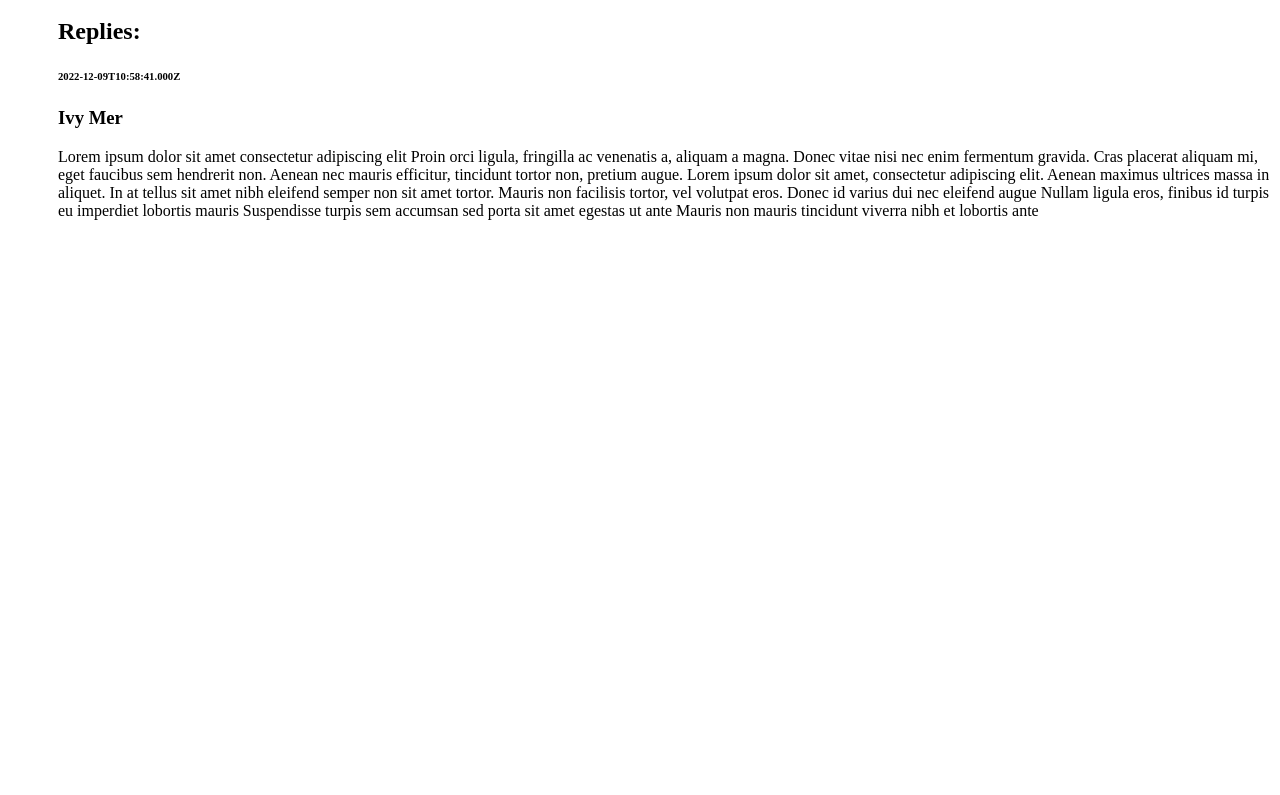
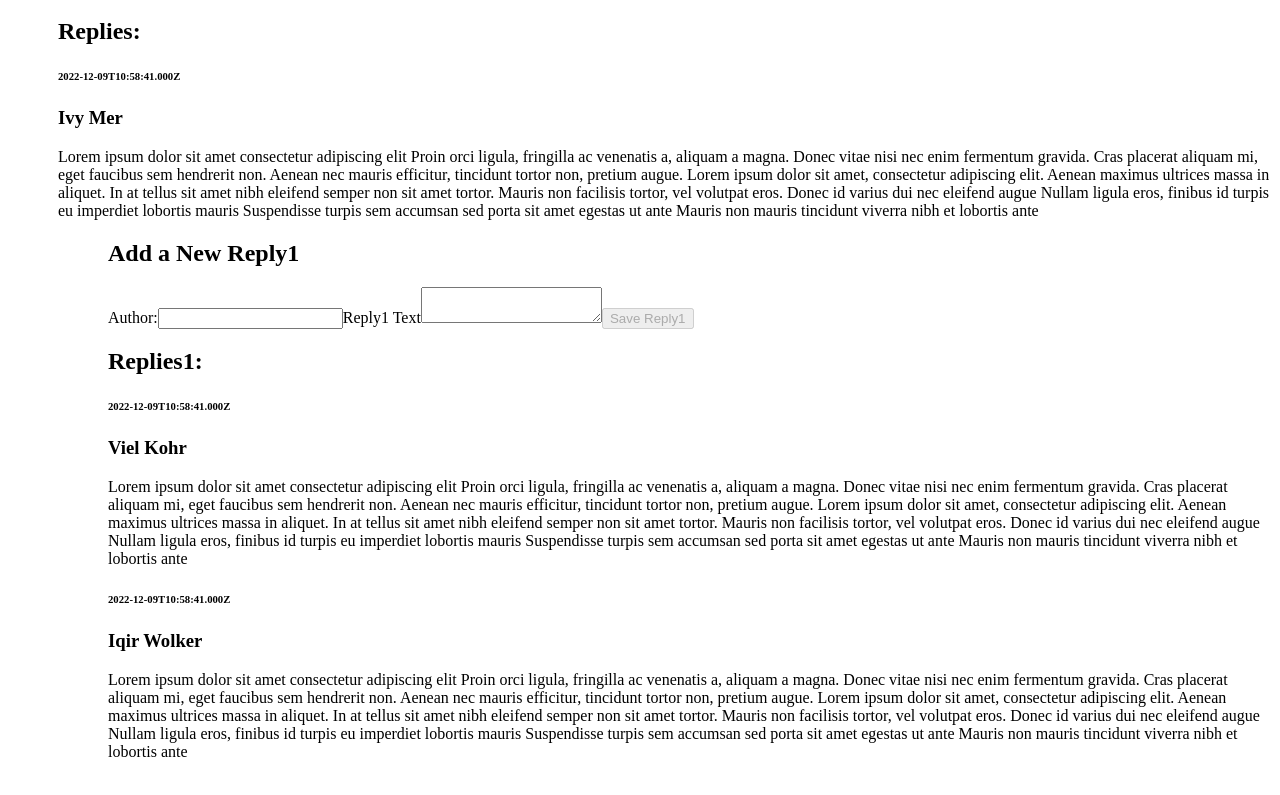
Before and after one commit to ivicakartelo/431, a React (Create React App) app: page /posts/0 in a window 1280 px wide. Shown: the part 680-1475 px from the top of the page. Before the commit the page ends 940 px from the top, so only its background shows below. Built offline with nearby package versions, Linux system fonts and the light colour scheme.

Commit message:
Replies to replies

```diff
--- a/src/app/store.js
+++ b/src/app/store.js
@@ -3,13 +3,15 @@ import postsReducer from '../features/posts/postsSlice'
 import usersReducer from '../features/users/usersSlice'
 import commentsReducer from '../features/comments/commentsSlice'
 import repliesReducer from '../features/replies/repliesSlice'
+import replies1Reducer from '../features/replies1/replies1Slice'
 
 export const store = configureStore({
   reducer: {
     posts: postsReducer,
     users: usersReducer,
     comments: commentsReducer,
-    replies: repliesReducer
+    replies: repliesReducer,
+    replies1: replies1Reducer
   }
 })
 console.log(store.getState())
--- /dev/null
+++ b/src/features/posts/AddReply1Form.js
@@ -0,0 +1,54 @@
+import { useState } from 'react'
+import { useDispatch } from 'react-redux'
+import { reply1Added } from '../replies1/replies1Slice'
+
+  export const AddReply1Form = ({replyId}) => {
+
+  const [author, setAuthor] = useState('')
+  const [reply1, setReply1] = useState('')
+
+  const dispatch = useDispatch()
+
+  const onAuthorChanged = e => setAuthor(e.target.value)
+  const onReply1Changed = e => setReply1(e.target.value)
+
+  const onSaveReply1Clicked = () => {
+    if (author && reply1) {
+      dispatch(reply1Added( replyId, author, reply1))
+      setAuthor('')
+      setReply1('')
+    }
+  }
+
+  const canSave = Boolean(author) && Boolean(reply1)
+
+  return (
+    <section>
+      <h2>Add a New Reply1</h2>
+
+      <form>
+        <label>Author:</label>
+
+        <input
+          type="text"
+          id="replyAuthor"
+          name="replyAuthor"
+          value={author}
+          onChange={onAuthorChanged}
+        />
+
+        <label>Reply1 Text</label>
+        <textarea
+          id="reply1text"
+          name="reply1text"
+          value={reply1}
+          onChange={onReply1Changed}
+        />
+
+        <button type="button" onClick={onSaveReply1Clicked} disabled={!canSave}>
+            Save Reply1
+        </button>
+      </form>
+    </section>
+  )
+}
--- /dev/null
+++ b/src/features/posts/Replies1List.js
@@ -0,0 +1,20 @@
+import { useSelector } from 'react-redux'
+
+export const Replies1List = ({ replyId }) => {
+  const replies1 = useSelector(state => state.replies1)
+  .filter(reply1 => reply1.reply === replyId)
+  .map(reply1 => (
+    <article key={reply1.reply1Id}>
+      <h1>{reply1.date}</h1>
+      <h3>{reply1.author}</h3>
+      <p>{reply1.reply1}</p>
+
+    </article>
+  ))
+return (
+  <section>
+    <h2>Replies1:</h2>
+    {replies1}
+  </section>
+)
+}
--- a/src/features/posts/RepliesList.js
+++ b/src/features/posts/RepliesList.js
@@ -1,4 +1,6 @@
 import { useSelector } from 'react-redux'
+import { AddReply1Form } from './AddReply1Form'
+import { Replies1List } from './Replies1List'
 
 export const RepliesList = ({ commentId }) => {
   const replies = useSelector(state => state.replies)
@@ -8,6 +10,10 @@ export const RepliesList = ({ commentId }) => {
       <h1>{reply.date}</h1>
       <h3>{reply.author}</h3>
       <p>{reply.reply}</p>
+      <div style={{ marginLeft: '50px', paddingBottom: '1rem' }}>
+      <AddReply1Form replyId={reply.replyId} />
+      <Replies1List replyId={reply.replyId} />
+      </div>
 
     </article>
   ))
--- /dev/null
+++ b/src/features/replies1/replies1Slice.js
@@ -0,0 +1,45 @@
+import { createSlice, nanoid } from '@reduxjs/toolkit'
+import { sub } from 'date-fns'
+
+const initialState = [
+  {
+    reply1Id: '0',
+    date: sub(new Date(), { minutes: 10 }).toISOString(),
+    reply: '0',
+    author: 'Viel Kohr',
+    reply1: 'Lorem ipsum dolor sit amet consectetur adipiscing elit Proin orci ligula, fringilla ac venenatis a, aliquam a magna. Donec vitae nisi nec enim fermentum gravida. Cras placerat aliquam mi, eget faucibus sem hendrerit non. Aenean nec mauris efficitur, tincidunt tortor non, pretium augue. Lorem ipsum dolor sit amet, consectetur adipiscing elit. Aenean maximus ultrices massa in aliquet. In at tellus sit amet nibh eleifend semper non sit amet tortor. Mauris non facilisis tortor, vel volutpat eros. Donec id varius dui nec eleifend augue Nullam ligula eros, finibus id turpis eu imperdiet lobortis mauris Suspendisse turpis sem accumsan sed porta sit amet egestas ut ante Mauris non mauris tincidunt viverra nibh et lobortis ante'
+  },
+  {
+    reply1Id: '1',
+    date: sub(new Date(), { minutes: 10 }).toISOString(),
+    reply: '0',
+    author: 'Iqir Wolker',
+    reply1: 'Lorem ipsum dolor sit amet consectetur adipiscing elit Proin orci ligula, fringilla ac venenatis a, aliquam a magna. Donec vitae nisi nec enim fermentum gravida. Cras placerat aliquam mi, eget faucibus sem hendrerit non. Aenean nec mauris efficitur, tincidunt tortor non, pretium augue. Lorem ipsum dolor sit amet, consectetur adipiscing elit. Aenean maximus ultrices massa in aliquet. In at tellus sit amet nibh eleifend semper non sit amet tortor. Mauris non facilisis tortor, vel volutpat eros. Donec id varius dui nec eleifend augue Nullam ligula eros, finibus id turpis eu imperdiet lobortis mauris Suspendisse turpis sem accumsan sed porta sit amet egestas ut ante Mauris non mauris tincidunt viverra nibh et lobortis ante'
+  }
+]
+
+const replies1Slice = createSlice({
+  name: 'replies1',
+  initialState,
+  reducers: {
+    reply1Added: {
+      reducer(state, action) {
+        state.push(action.payload)
+      },
+    prepare( replyId, author, reply1 ) {
+    return {
+        payload: {
+        reply1Id: nanoid(),
+        date: sub(new Date(), { minutes: 10 }).toISOString(),
+        reply: replyId,
+        author,
+        reply1
+        },
+      }
+    },
+  },
+}})
+
+export const { reply1Added } = replies1Slice.actions
+
+export default replies1Slice.reducer
```
